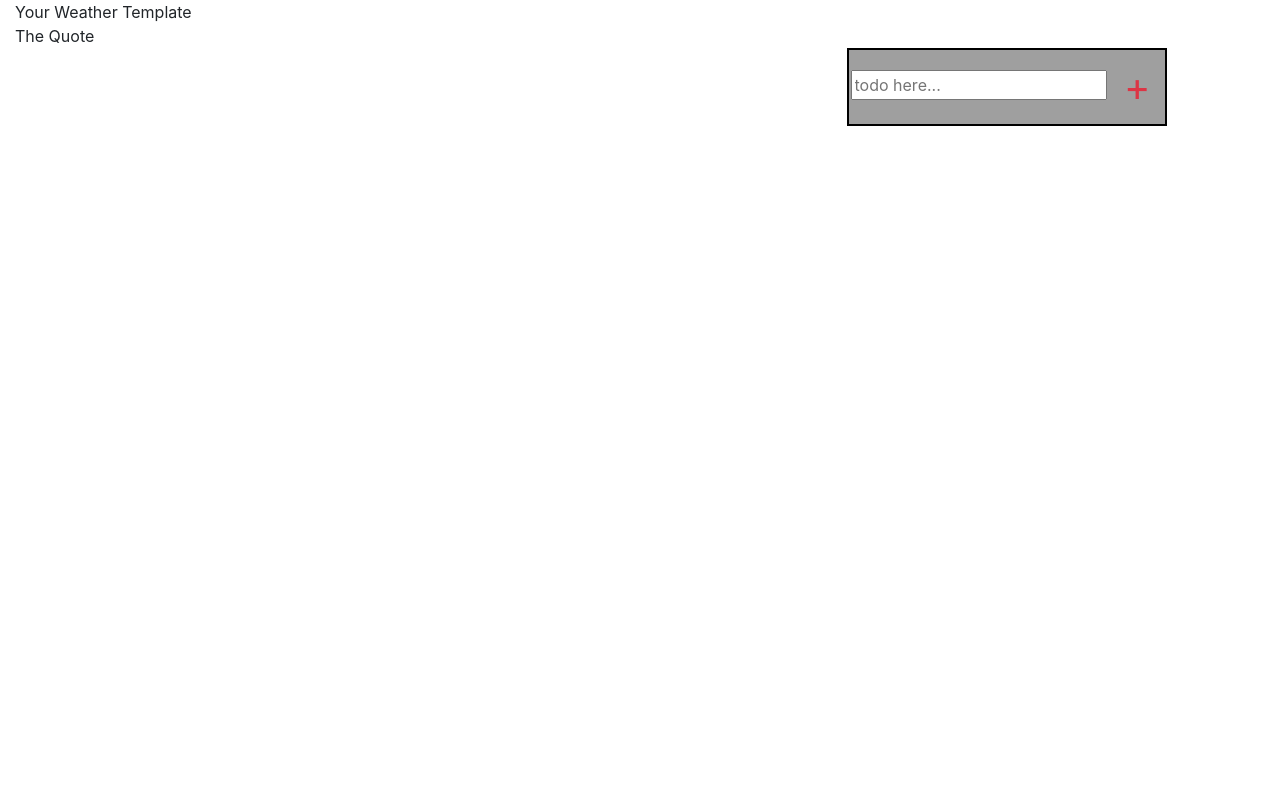
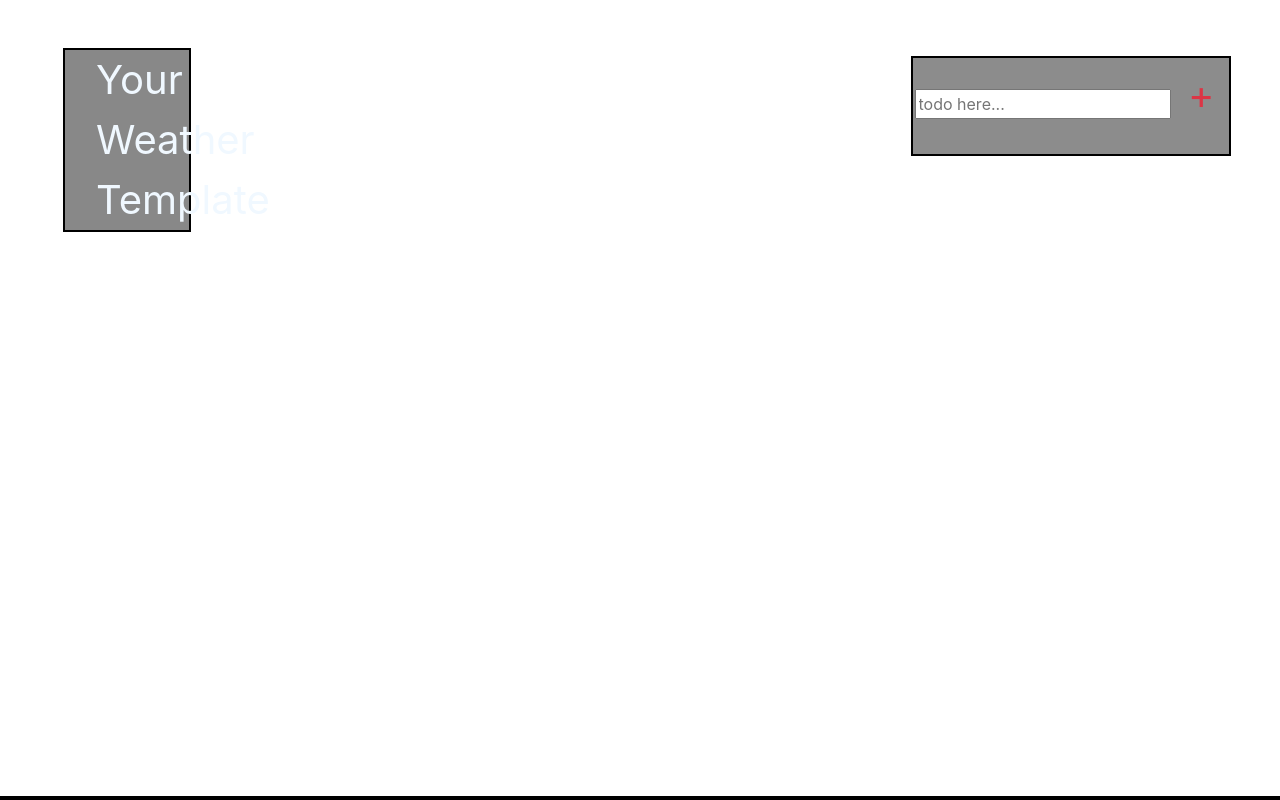
Before and after one commit to evarozsa3/Checkpoint4, a plain HTML site: page index.html in a window 1280 px wide. Drawn offline with nearby package versions, Linux system fonts and the light colour scheme; no server answers; a web font is replaced by a local one.

Commit message:
finished for now

```diff
--- a/app/controllers/image-controller.js
+++ b/app/controllers/image-controller.js
@@ -5,15 +5,11 @@ import store from "../store.js"
 
 function _draw() {
   let image = store.State.images
-
   document.getElementById("bg-image").style.background = `url(${image.url})`
-
-
 }
 //TODO Create methods for constructor, and rendering the image to the page
 //      (you may wish to set it as a background image)
 export default class ImageController {
-
   constructor() {
     console.log("ImageController is working")
     store.subscribe("images", _draw)
--- a/app/controllers/todo-controller.js
+++ b/app/controllers/todo-controller.js
@@ -13,7 +13,7 @@ function _drawTodos() {
     }
   })
   document.getElementById("todos").innerHTML = template
-  document.getElementById("count").innerHTML = `<p>Todo Count: ${todos.length}</p>`
+  document.getElementById("count").innerHTML = `<p> ${todos.length} to do</p>`
 
 }
 
--- a/app/models/weather.js
+++ b/app/models/weather.js
@@ -16,6 +16,9 @@ export default class Weather {
   get weatherTemplate() {
     return `
     <span>${this.temp}°</span>
+    	<img
+				src="https://lh3.googleusercontent.com/proxy/7AM5-QLV8iLcDyPQC1ba62tWtqZ2LnFeqRDB8GyMhq7WshhjkGi4-ePQ9Nvzd_VUM9V1RmmpccUClmfqlTGH7-ZtuPCU2ACQLaBexChd5d0co3wHKI00PSQYc_4sc--QpZ3i2USvM7z9M6tmw2_PFBR-jQ"
+				class="w-img" alt="">
     <span>${this.city}</span>
     `
   }
--- a/app/store.js
+++ b/app/store.js
@@ -1,6 +1,6 @@
 import Weather from "./models/weather.js";
 import Todo from "./models/todo.js";
-import Quote from "./models/quote.js"
+import Quote from "./models/quote.js";
 
 
 let _state = {
--- a/assets/style.css
+++ b/assets/style.css
@@ -1,9 +1,7 @@
 body{
-  background-size: cover;
-  background-attachment: fixed;
-  background-position: center;
-  background-repeat: no-repeat;
-  height: 100vh;
+ background-size: cover;
+ background-repeat: no-repeat;
+ height: 100vh;
 
 }
 
@@ -14,11 +12,39 @@ body{
   max-height: 30vh;
   overflow-y: scroll;
   scrollbar-width: 0px;
-margin-left: 65vw;
-background-color: rgba(0, 0, 0, 0.377);
+background-color: rgba(0, 0, 0, 0.452);
+margin-left: 70vw;
+position: fixed;
+top: 7vh;
+
 }
 
 .btn{
   font-size: 40px;
+  margin-bottom: 22px;
+}
+
+.quote{
+  background-color: rgba(0, 0, 0, 0.507);
+    border: black solid 2px;
+ color: cornsilk;
+}
+
+.weather{
+  border: black solid 2px;
+  background-color: rgba(0, 0, 0, 0.466);
+  color: aliceblue;
+  width: 10vw;
+  text-align: center;
+  font-size: 40px;
+  position: fixed;
 
 }
+.w-img{
+  height: 45px;
+  width: 55px;
+  margin-left: 70px;
+  margin-top: 20px;
+  z-index:1;
+  position: fixed;
+}
--- a/index.html
+++ b/index.html
@@ -16,29 +16,31 @@
 </head>
 
 <body id="bg-image">
+	<header class="container-fluid">
+		<div class="row todo-box text-light justify-content-center">
+			<form onsubmit="app.todoController.addTodo(event)">
+				<div><input type="text" name="Description" class="form-group input-bar h-5" id="Description"
+						placeholder="todo here..." required>
+					<button type="submit" class="btn text-danger">+</button>
+				</div>
+				<div class="col-12 m-0" id="count"></div>
+				<!-- add count ID here -->
+				<div class="col-12" id="todos"></div>
+			</form>
+		</div>
+	</header>
 	<main class="container-fluid">
-		<div id="weather">
-			Your Weather Template
+		<div id="weather" class="row pl-3 ml-5 mt-5 weather">
+			<div class="col-4">
+				Your Weather Template
+			</div>
 		</div>
-
-		<div id="quote">
-			The Quote
+	</main>
+	<footer class="container-fluid bg-transparant fixed-bottom">
+		<div class="row quote">
+			<div class="col-12 text-center" id="quote"></div>
 		</div>
-
-
-
-		<div class="row todo-box text-light justify-content-center">
-			<div id="todo-error"></div>
-			<form onsubmit="app.todoController.addTodo(event)">
-				<div><input type="text" name="Description" class="form-group input-bar" id="Description"
-						placeholder="todo here..." required>
-					<button type="submit" class="btn text-danger">+</button></div>
-			</form>
-			<div class="col-12" id="count"></div>
-			<!-- add count ID here -->
-			<div class="col-12" id="todos"></div>
-
-	</main>
+	</footer>
 	<script src="https://code.jquery.com/jquery-3.4.1.slim.min.js"
 		integrity="sha384-J6qa4849blE2+poT4WnyKhv5vZF5SrPo0iEjwBvKU7imGFAV0wwj1yYfoRSJoZ+n"
 		crossorigin="anonymous"></script>
```
